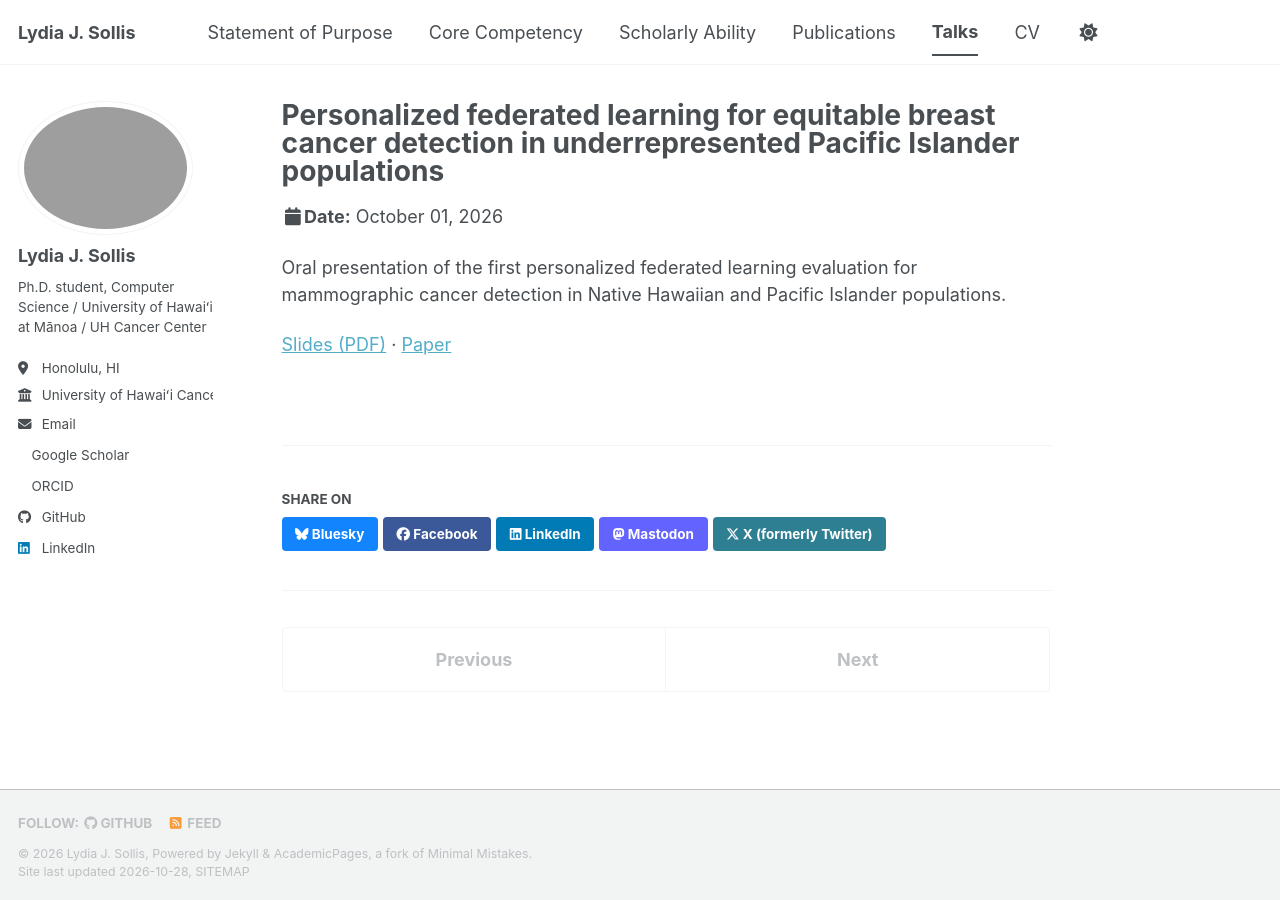
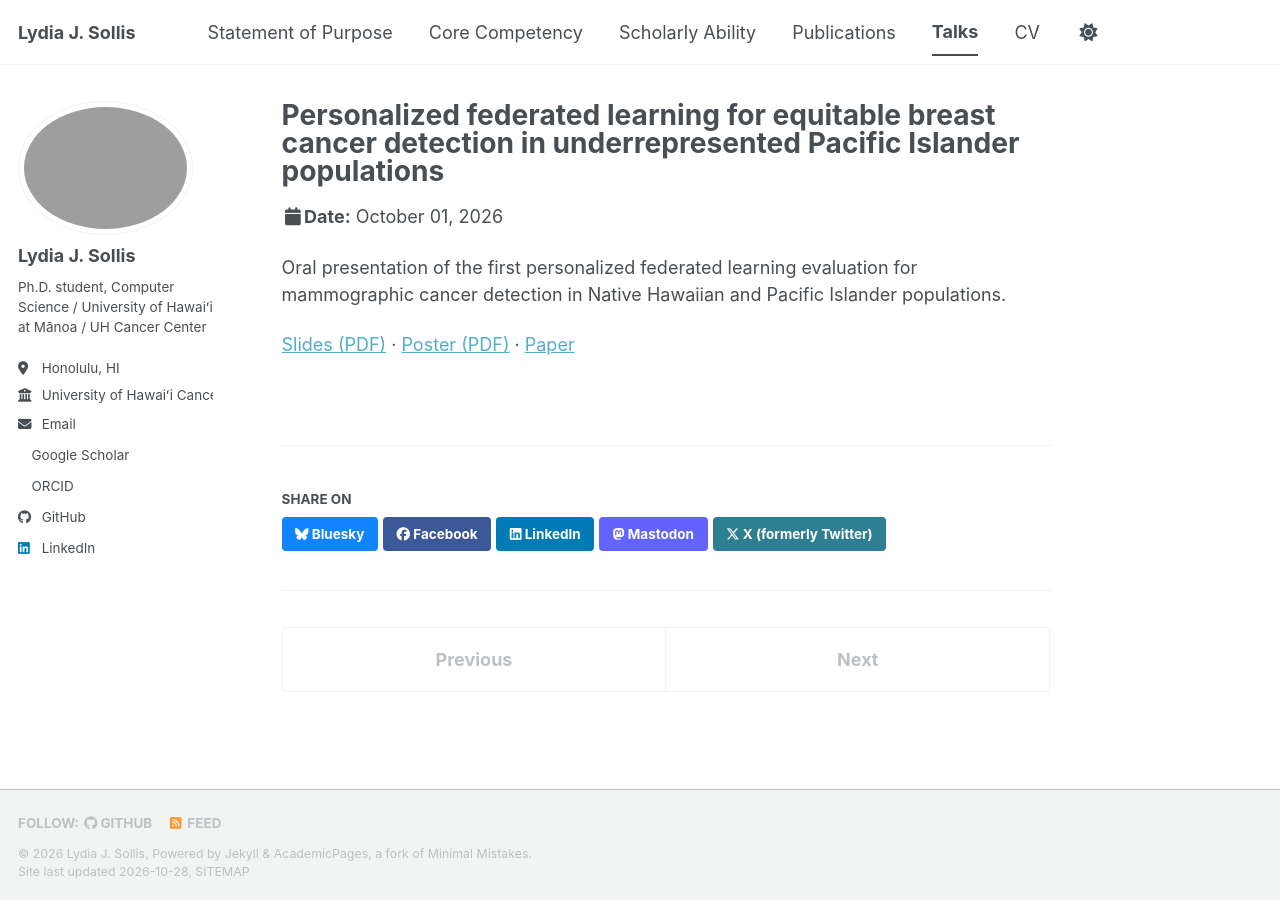
Before and after one commit to lsollis/lsollis.github.io, a Jekyll site: the page built from _talks/2026-10-01-decaf-miccai-oral.md, in a window 1280 px wide. Built offline with Jekyll 4.4.1, drawn with Linux system fonts in a browser that asks for light colours; a style sheet for code colours, icons or effects is not loaded.

Commit message:
Add DeCaF 2026 poster; trim core competency coursework note
Co-Authored-By: Claude Opus 5.5 <noreply@anthropic.com>

```diff
--- a/_talks/2026-10-01-decaf-miccai-oral.md
+++ b/_talks/2026-10-01-decaf-miccai-oral.md
@@ -11,4 +11,4 @@ location: "Strasbourg, France"
 Oral presentation of the first personalized federated learning evaluation for mammographic cancer
 detection in Native Hawaiian and Pacific Islander populations.
 
-[Slides (PDF)](/files/decaf-2026-sollis-slides.pdf) · [Paper](/publication/2026-decaf-personalized-fl-mammography)
+[Slides (PDF)](/files/decaf-2026-sollis-slides.pdf) · [Poster (PDF)](/files/decaf-2026-sollis-poster.pdf) · [Paper](/publication/2026-decaf-personalized-fl-mammography)
```
Also changed, not shown: _pages/core-competency.md (+0 -2 lines), 1 other file.
